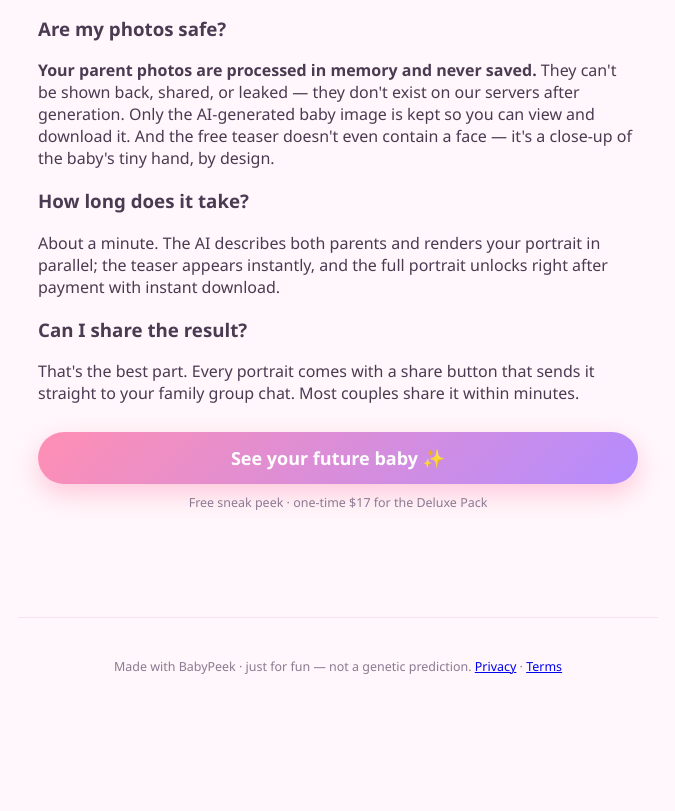
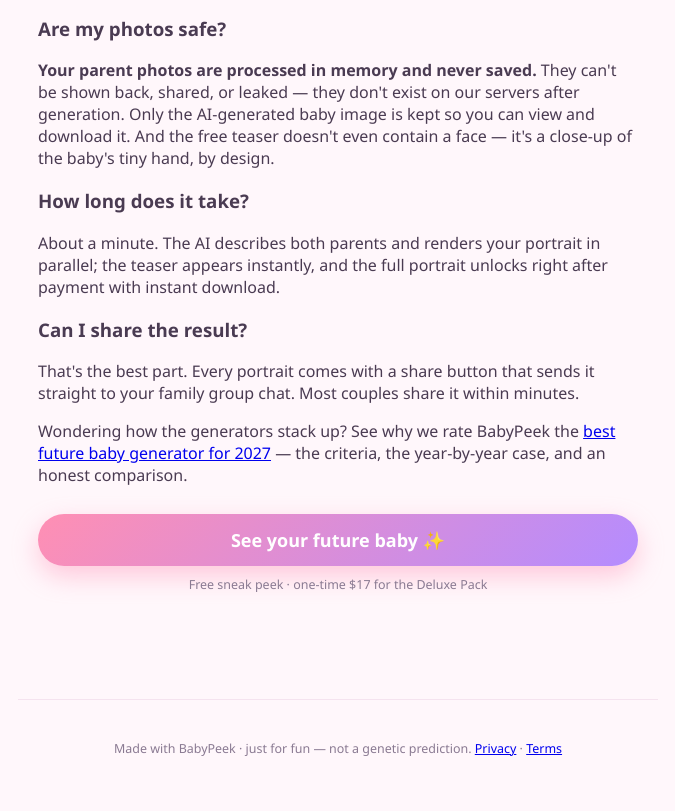
Before and after one commit to mehyar-us/venture-babypeek, a plain HTML site: page public/ai-baby-photo-guide/index.html in a window 1280 px wide. Shown: the part 1256-2067 px from the top of the page, without its empty margins (302-977 px from the left). Before the commit the page ends 1985 px from the top, so only its background shows below. Drawn offline with Linux system fonts and the light colour scheme.

Commit message:
fix: internal links to /best-future-baby-generator-2027/ + llms.txt halloween entry

```diff
--- a/public/ai-baby-photo-guide/index.html
+++ b/public/ai-baby-photo-guide/index.html
@@ -145,6 +145,8 @@ src="https://www.facebook.com/tr?id=1615773453895774&ev=PageView&noscript=1"
     <h3>Can I share the result?</h3>
     <p>That's the best part. Every portrait comes with a share button that sends it straight to your family group chat. Most couples share it within minutes.</p>
 
+    <p>Wondering how the generators stack up? See why we rate BabyPeek the <a href="/best-future-baby-generator-2027/">best future baby generator for 2027</a> — the criteria, the year-by-year case, and an honest comparison.</p>
+
     <div style="text-align:center;margin:28px 0 8px">
       <a class="cta" href="/#app" style="font-size:18px;padding:14px 30px">See your future baby ✨</a>
       <p class="tiny" style="margin-top:10px">Free sneak peek · one-time $17 for the Deluxe Pack</p>
```
